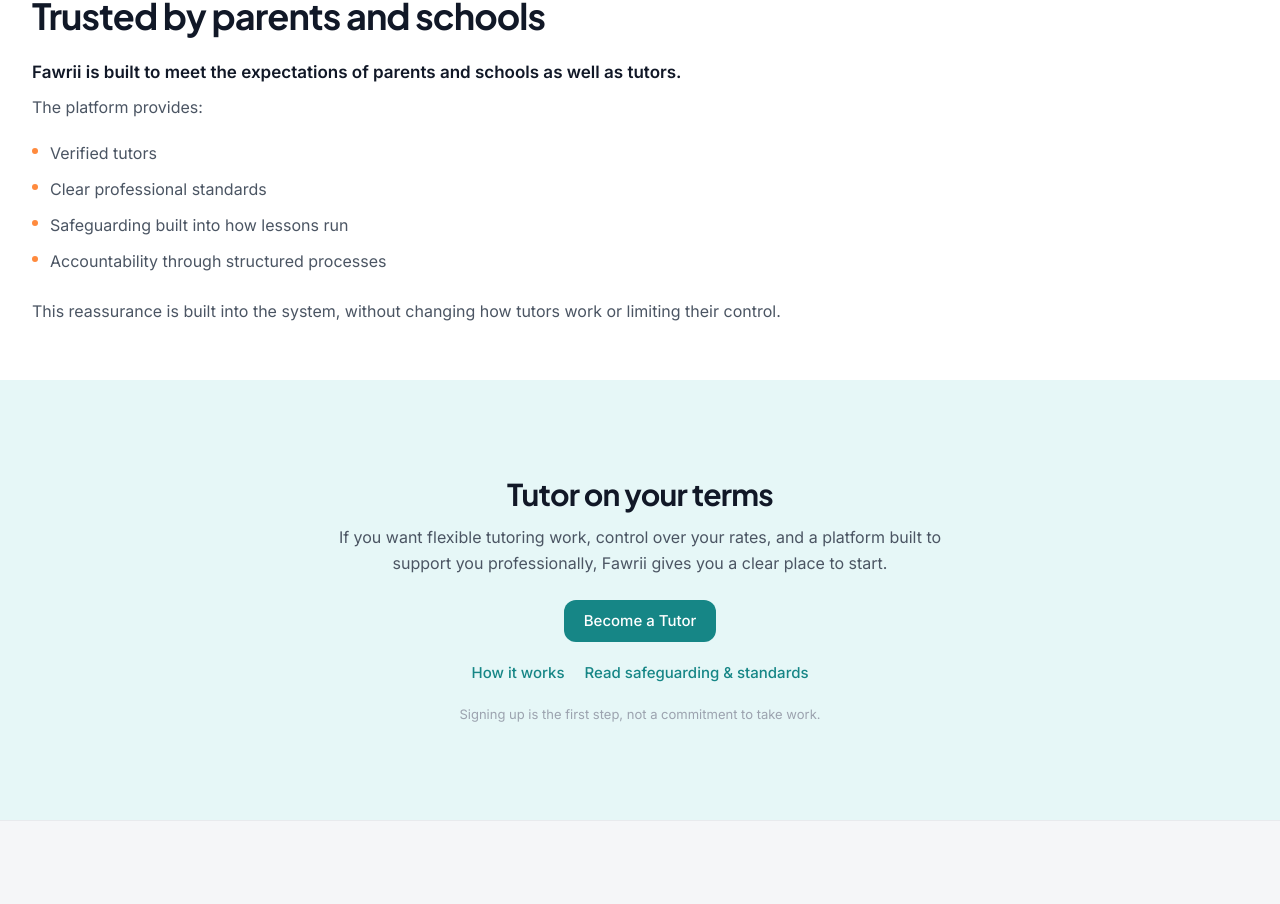
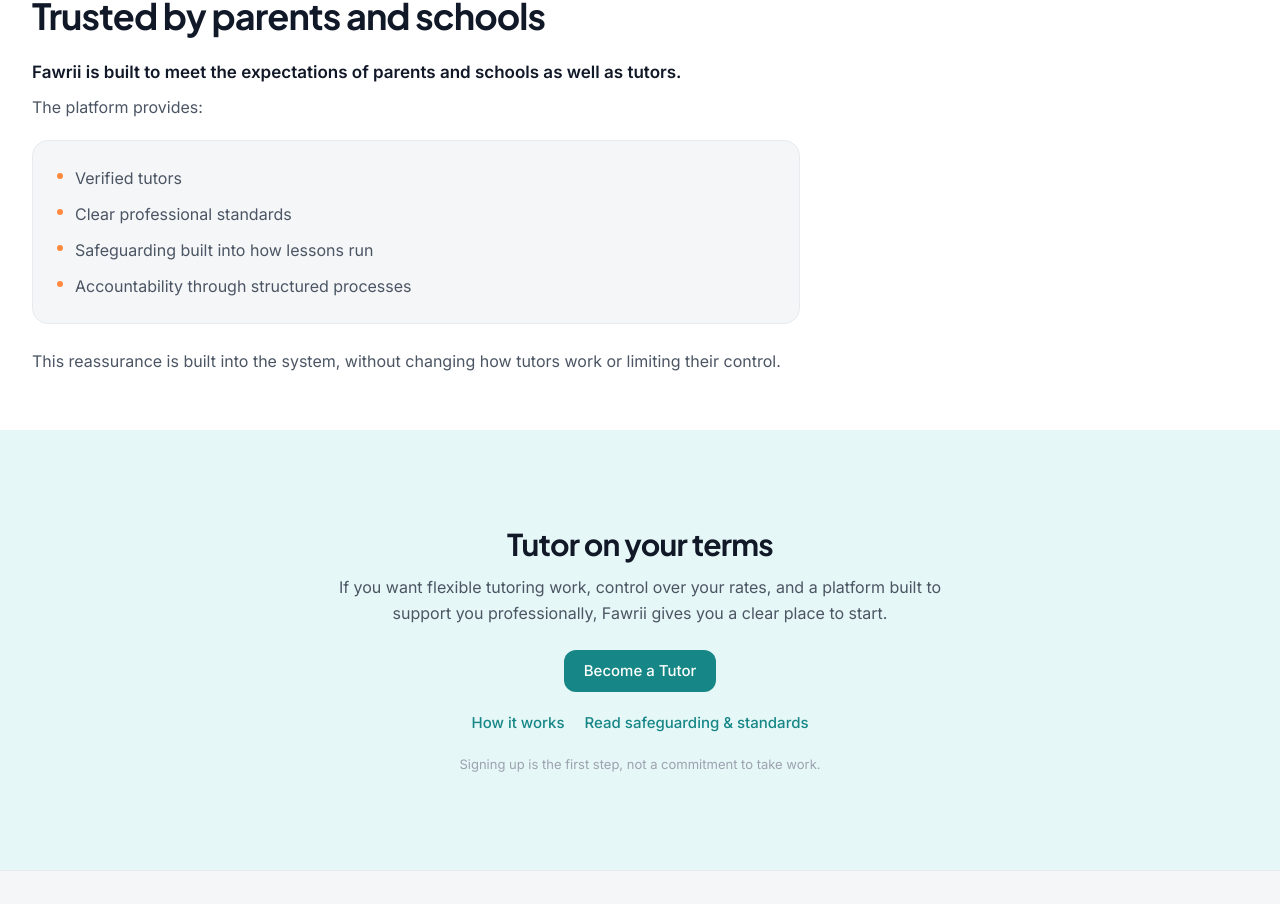
Before and after one commit to wajidashraf/Fawrii, a Next.js app: page / in a window 1280 px wide. Shown: the part 4913-5817 px from the top of the page. Built offline with nearby package versions, Linux system fonts and the light colour scheme; no server answers.

Commit message:
add a list card on home page and deploy app

```diff
--- a/src/components/home/TrustedBySection.tsx
+++ b/src/components/home/TrustedBySection.tsx
@@ -22,8 +22,9 @@
           {trustedByContent.subIntro}
         </p>
 
-        {/* Trust signals — compact list per brief */}
-        <ul className="space-y-2.5 mb-6">
+        {/* Trust signals — compact list in callout card */}
+        <div className="rounded-xl bg-background-alt border border-border p-5 sm:p-6 mb-6">
+          <ul className="space-y-2.5">
             {trustedByContent.bullets.map((item) => (
               <li
                 key={item}
@@ -34,6 +35,7 @@
               </li>
             ))}
           </ul>
+        </div>
 
         {/* Closing — reassurance */}
         <p className="text-foreground-muted text-[15px] sm:text-base leading-relaxed">
```
Lines whose indentation alone changed are shown as unchanged.
